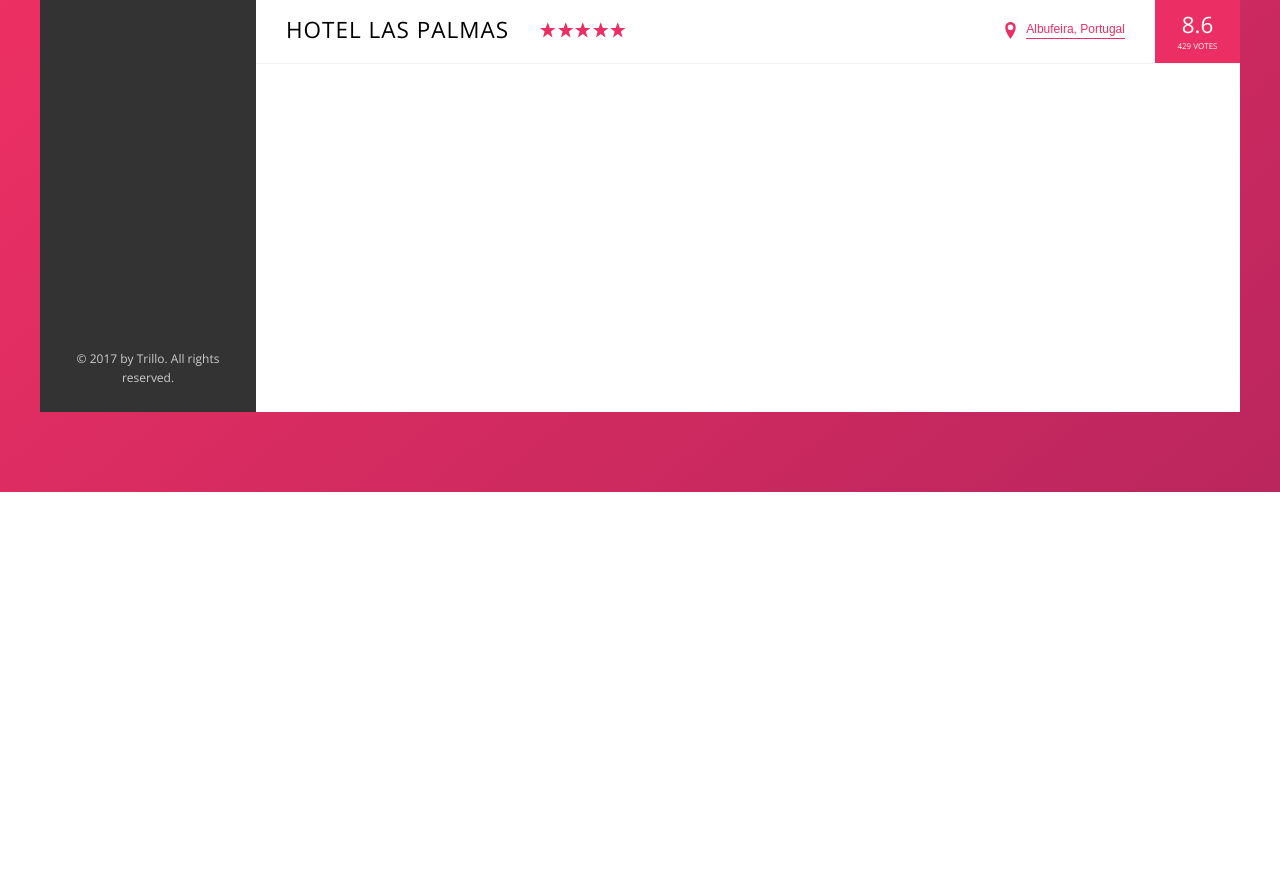
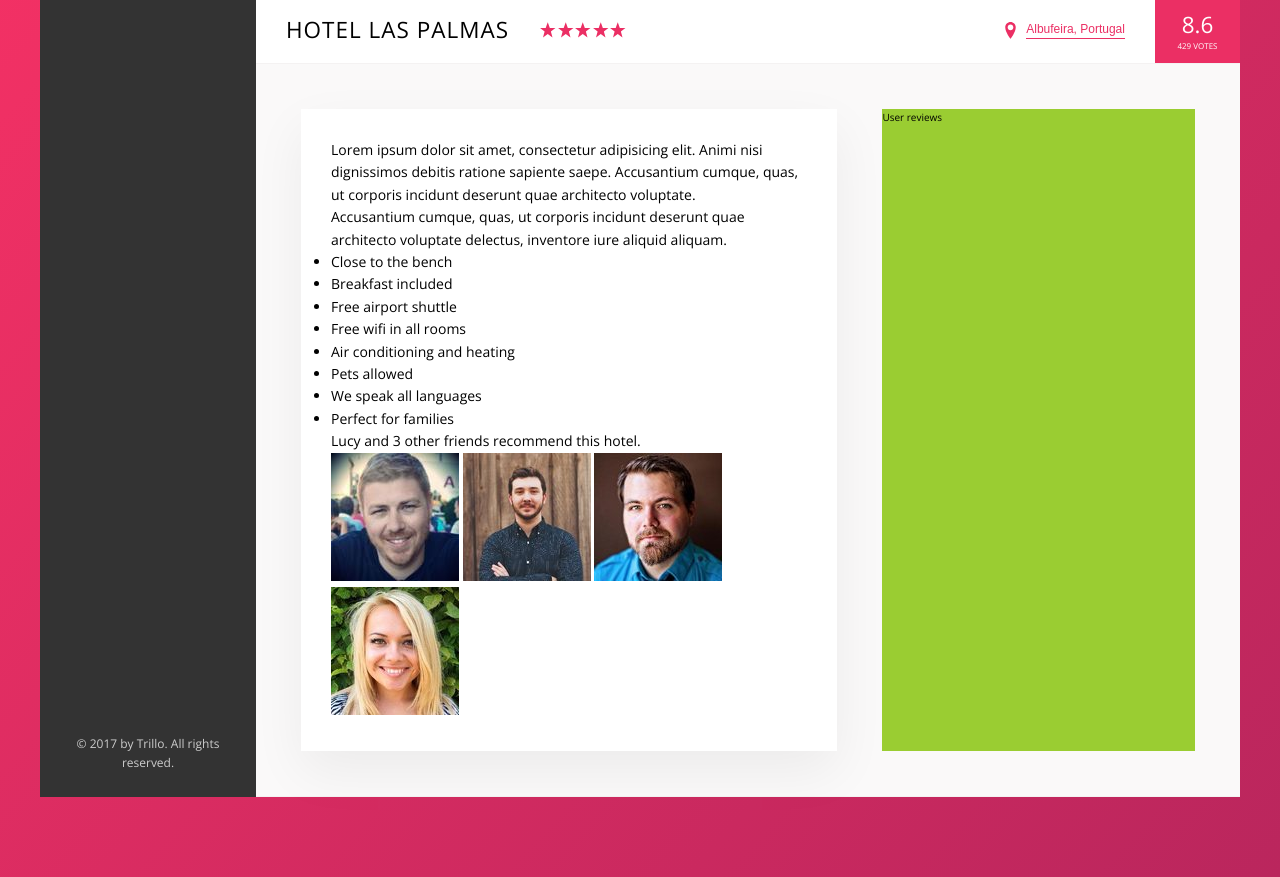
Before and after one commit to chesterheng/advanced-css-and-sass, a website: page trillo/index.html in a window 1280 px wide. Shown: the part 538-1415 px from the top of the page. Before the commit the page ends 1030 px from the top, so only its background shows below. Drawn offline with nearby package versions, Linux system fonts and the light colour scheme.

Commit message:
82. Building the Description Section - Part 1

```diff
--- a/trillo/index.html
+++ b/trillo/index.html
@@ -126,6 +126,41 @@
                             <div class="overview__rating-count">429 votes</div>
                         </div>
                     </div>
+
+                    <div class="detail">
+                        <div class="description">
+                            <p class="paragraph">
+                                Lorem ipsum dolor sit amet, consectetur adipisicing elit. Animi nisi dignissimos debitis ratione sapiente saepe. Accusantium cumque, quas, ut corporis incidunt deserunt quae architecto voluptate.
+                            </p>
+                            <p class="paragraph">
+                                Accusantium cumque, quas, ut corporis incidunt deserunt quae architecto voluptate delectus, inventore iure aliquid aliquam.
+                            </p>
+                            <ul class="list">
+                                <li class="list__item">Close to the bench</li>
+                                <li class="list__item">Breakfast included</li>
+                                <li class="list__item">Free airport shuttle</li>
+                                <li class="list__item">Free wifi in all rooms</li>
+                                <li class="list__item">Air conditioning and heating</li>
+                                <li class="list__item">Pets allowed</li>
+                                <li class="list__item">We speak all languages</li>
+                                <li class="list__item">Perfect for families</li>
+                            </ul>
+                            <div class="recommend">
+                                <p class="recommend__count">
+                                    Lucy and 3 other friends recommend this hotel.
+                                </p>
+                                <div class="recommend__friends">
+                                    <img src="img/user-3.jpg" alt="Friend 1" class="recommend__photo">
+                                    <img src="img/user-4.jpg" alt="Friend 2" class="recommend__photo">
+                                    <img src="img/user-5.jpg" alt="Friend 3" class="recommend__photo">
+                                    <img src="img/user-6.jpg" alt="Friend 4" class="recommend__photo">
+                                </div>
+                            </div>
+                        </div>
+                        <div class="user-reviews">
+                            User reviews
+                        </div>
+                    </div>
                 </main>
             </div>
         </div>
--- a/trillo/sass/_base.scss
+++ b/trillo/sass/_base.scss
@@ -34,6 +34,10 @@ Grey dark 3: #999
   --color-grey-dark-3: #999;
 
   --shadow-dark: 0 2rem 6rem rbga(0, 0, 0, .3);
+  --shadow-light: 0 2rem 5rem rgba(0, 0, 0, .06);
+
+  --line: 1px solid var(--color-grey-light-2);
+
 }
 
 * {
--- a/trillo/sass/_components.scss
+++ b/trillo/sass/_components.scss
@@ -166,7 +166,7 @@
 .overview {
   display: flex;
   align-items: center;
-  border-bottom: 1px solid var(--color-grey-light-2);
+  border-bottom: var(--line);
 
   &__heading {
     font-size: 2.25rem;
--- a/trillo/sass/_layout.scss
+++ b/trillo/sass/_layout.scss
@@ -11,7 +11,7 @@
   font-size: 1.4rem;
   height: 7rem;
   background-color: var(--color-white);
-  border-bottom: 1px solid var(--color-grey-light-2);
+  border-bottom: var(--line);
 
   display: flex;
   justify-content: space-between;
@@ -34,6 +34,26 @@
 .hotel-view {
   background-color: var(--color-white);
   flex: 1;
+}
 
-  height: 80rem;
+.detail {
+  display: flex;
+  padding: 4.5rem;
+  background-color: var(--color-grey-light-1);
+  border-bottom: var(--line);
 }
+
+.description {
+  font-size: 1.4rem;
+  background-color: var(--color-white);
+  box-shadow: var(--shadow-light);
+  padding: 3rem;
+
+  flex: 0 0 60%;
+  margin-right: 4.5rem;
+}
+
+.user-reviews {
+  background-color: yellowgreen;
+  flex: 1;
+}
```
Also changed, not shown: README.md, trillo/css/style.css.
